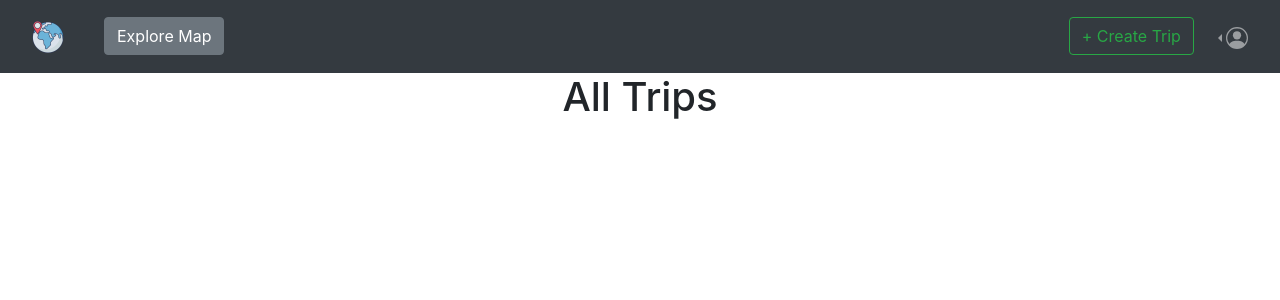
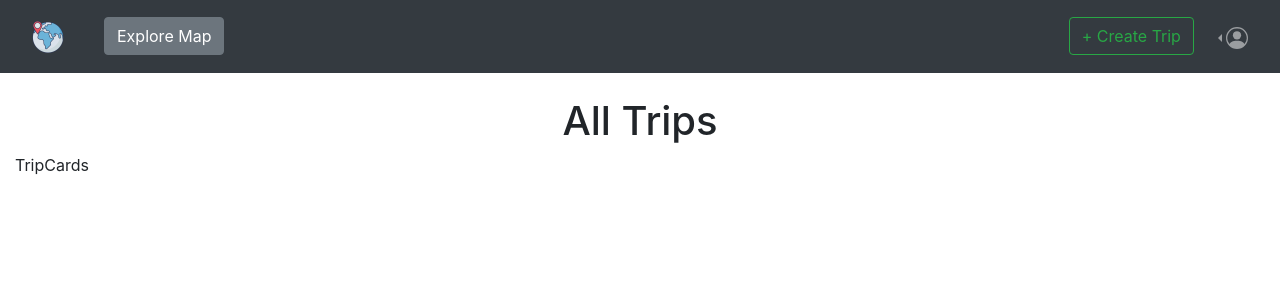
Before and after one commit to zephaniahong/travel-planner-frontend, a React (Create React App) app: page /alltrips in a window 1280 px wide. Shown: the top 300 px of the page. Built offline with nearby package versions, Linux system fonts and the light colour scheme; the HTML template or start-up script is replaced by a standard one.

Commit message:
Add store, dispatch and dependency functions to alltrips

```diff
--- a/src/components/AllTrips.jsx
+++ b/src/components/AllTrips.jsx
@@ -1,14 +1,22 @@
-import React from "react";
+import React, { useEffect, useContext } from "react";
+import { PlanningContext } from "../store.js";
 import { Container, Row, Col } from "react-bootstrap";
 
 export default function AllTrips() {
+  const { store, dispatch } = useContext(PlanningContext);
+
+  useEffect(() => {}, []);
+
   return (
     <Container fluid>
-      <Row>
+      <Row className="mt-4">
         <Col>
           <h1 className="text-center">All Trips</h1>
         </Col>
       </Row>
+      <Row>
+        <Col>TripCards</Col>
+      </Row>
     </Container>
   );
 }
```
